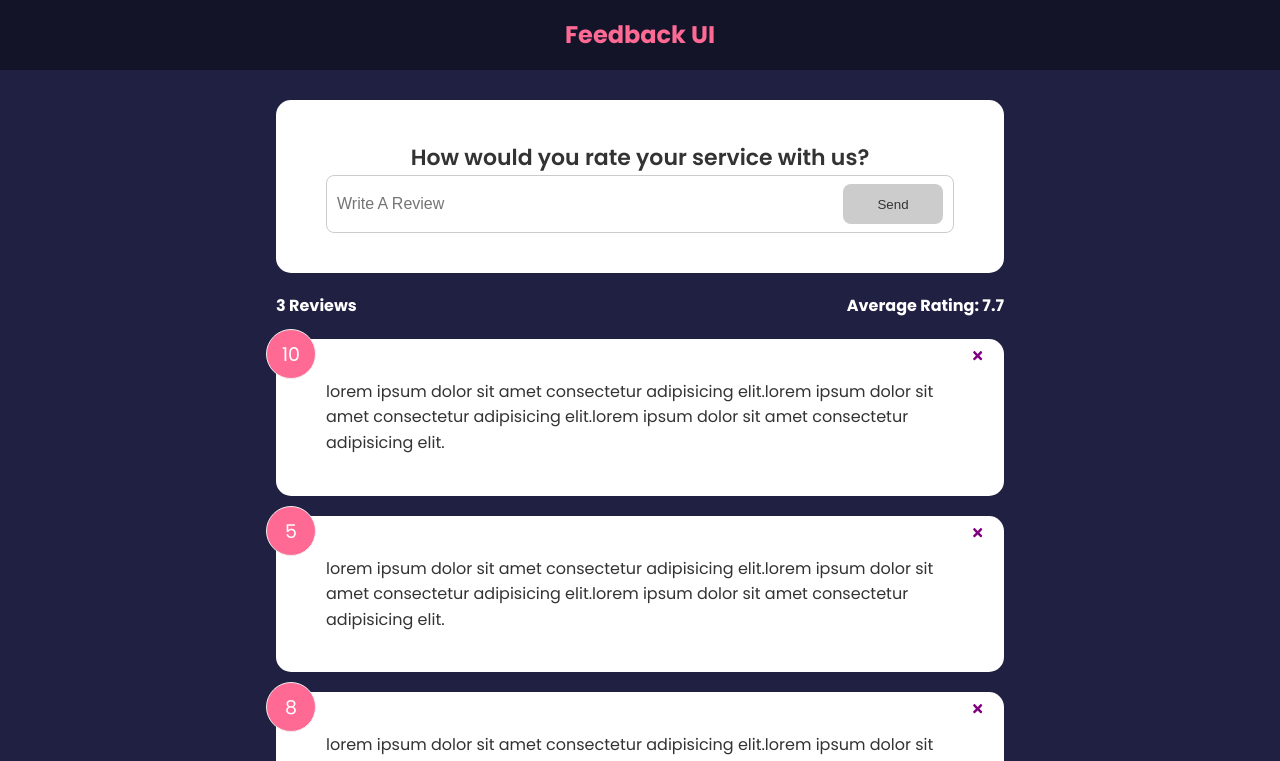
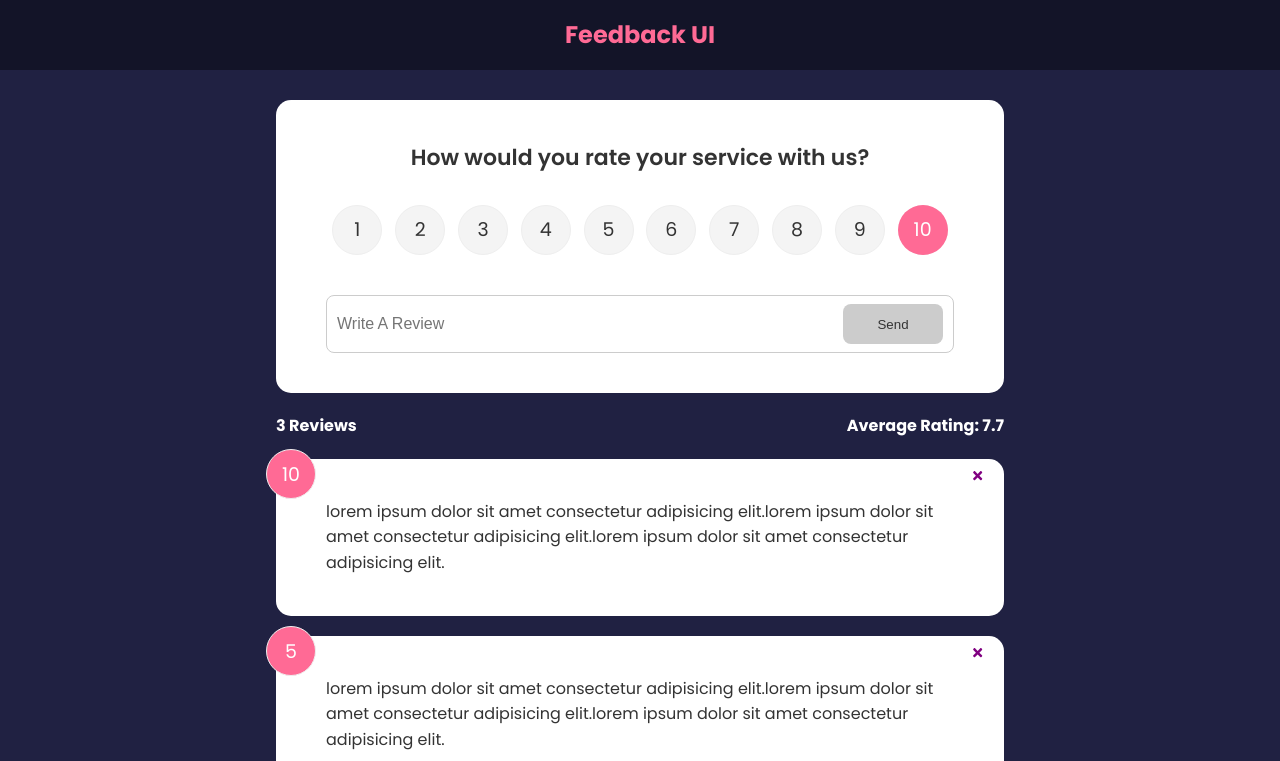
Before and after one commit to PurityGwaro/FeedbackUI, a React (Create React App) app: page / in a window 1280 px wide. Shown: the top 761 px of the page. Built offline with nearby package versions, Linux system fonts and the light colour scheme.

Commit message:
rating radio buttons and fetching the selected rating value

```diff
--- a/src/components/FeedbackForm.jsx
+++ b/src/components/FeedbackForm.jsx
@@ -2,11 +2,13 @@
 import Card from './shared/Card';
 import { useState } from 'react';
 import Button from './shared/Button';
+import RatingSelect from './RatingSelect';
 
 function FeedbackForm() {
     const [text,setText] = useState('')
     const [btnDisabled,setBtnDisabled] = useState(true)
     const [message,setMessage] = useState('')
+    const [rating,setRating] = useState(10)
 
     const handleTextChange = (e) =>{
         if(text === '' ){
@@ -25,7 +27,7 @@
     <Card>
       <form>
         <h2>How would you rate your service with us?</h2>
-        {/* TODO: Rating select component */}
+        <RatingSelect select={(rating)=>setRating(rating)}/>
         <div className="input-group">
             <input
             value={text}
--- /dev/null
+++ b/src/components/RatingSelect.jsx
@@ -0,0 +1,117 @@
+import React from 'react'
+import { useState } from 'react';
+
+function RatingSelect({select}) {
+    const [selected,setSelected] = useState(10)
+    const handleChange = (e) =>{
+        // console.log(+e.currentTarget.value);- typeof number
+        setSelected(+e.currentTarget.value)
+        select(+e.currentTarget.value )
+    }
+  return (
+    <ul className='rating'>
+        <li>
+            <input type="radio"
+            id='num1'
+            name='rating'
+            value='1'
+            onChange={handleChange}
+            checked={selected === 1}
+             />
+             <label htmlFor="num1">1</label>
+        </li>
+        <li>
+            <input type="radio"
+            id='num2'
+            name='rating'
+            value='2'
+            onChange={handleChange}
+            checked={selected === 2}
+             />
+             <label htmlFor="num2">2</label>
+        </li>
+        <li>
+            <input type="radio"
+            id='num3'
+            name='rating'
+            value='3'
+            onChange={handleChange}
+            checked={selected === 3}
+             />
+             <label htmlFor="num3">3</label>
+        </li>
+        <li>
+            <input type="radio"
+            id='num4'
+            name='rating'
+            value='4'
+            onChange={handleChange}
+            checked={selected === 4}
+             />
+             <label htmlFor="num4">4</label>
+        </li>
+        <li>
+            <input type="radio"
+            id='num5'
+            name='rating'
+            value='5'
+            onChange={handleChange}
+            checked={selected === 5}
+             />
+             <label htmlFor="num5">5</label>
+        </li>
+        <li>
+            <input type="radio"
+            id='num6'
+            name='rating'
+            value='6'
+            onChange={handleChange}
+            checked={selected === 6}
+             />
+             <label htmlFor="num6">6</label>
+        </li>
+        <li>
+            <input type="radio"
+            id='num7'
+            name='rating'
+            value='7'
+            onChange={handleChange}
+            checked={selected === 7}
+             />
+             <label htmlFor="num7">7</label>
+        </li>
+        <li>
+            <input type="radio"
+            id='num8'
+            name='rating'
+            value='8'
+            onChange={handleChange}
+            checked={selected === 8}
+             />
+             <label htmlFor="num8">8</label>
+        </li>
+        <li>
+            <input type="radio"
+            id='num9'
+            name='rating'
+            value='9'
+            onChange={handleChange}
+            checked={selected === 9}
+             />
+             <label htmlFor="num9">9</label>
+        </li>
+        <li>
+            <input type="radio"
+            id='num10'
+            name='rating'
+            value='10'
+            onChange={handleChange}
+            checked={selected === 10}
+             />
+             <label htmlFor="num10">10</label>
+        </li>
+    </ul>
+  )
+}
+
+export default RatingSelect
```
